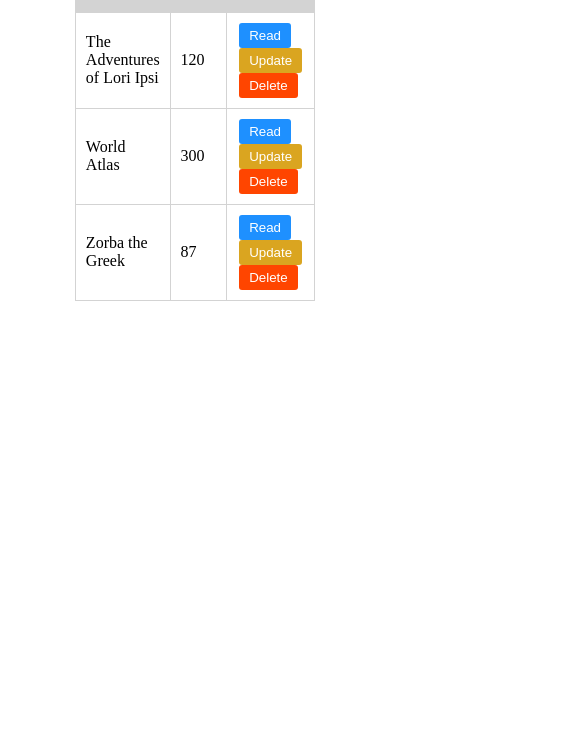
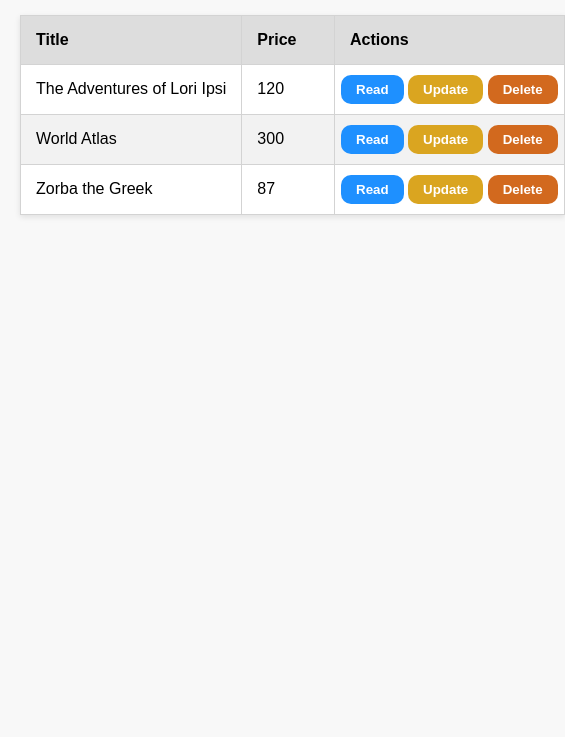
Before and after one commit to DinGolan/Book-Shop, a plain HTML site: page index.html in a window 390 px wide. Shown: the part 107-844 px from the top of the page, 565 px wide, since content can reach past the window. Drawn offline with Linux system fonts and the light colour scheme.

Commit message:
Description : - Adjusted padding and margin in "Actions" column to reduce button spacing. - Prevented text wrapping in "Title" and "Actions" cells using white-space: nowrap. - Added right padding to "Price" column for better visual spacing. - Enhanced overall table readability and responsiveness.

```diff
--- a/css/style.css
+++ b/css/style.css
@@ -2,46 +2,89 @@
 /* Exercise - Book Shop (Part 1) */
 /*********************************/
 
+/* Body */
+body {
+    background-color: #f8f8f8;
+    font-family: Arial, sans-serif;
+    margin: 0;
+    padding: 20px;
+}
+
 /* Header */
 h1 {
+    color: #333;
+    font-size: 2.5em;
+    margin-bottom: 30px;
     text-align: center;
+    text-shadow: 1px 1px 2px #ccc;
 }
 
 /* Table */
 table {
    border-collapse: collapse;
+   background-color: white;
+   box-shadow: 0 2px 6px rgba(0, 0, 0, 0.1);
    margin: auto;
    width: 60%;
 }
 
 th, td {
     border: 1px solid lightgray;
-    padding: 10px;
+    padding: 15px;
     text-align: left;
 }
 
+tr:nth-child(even) {
+    background-color: #f2f2f2;
+}
+
 th {
-    background-color: lightgray;
+    background-color: #ddd;
+    font-weight: bold;
+}
+
+td:nth-child(1), td:nth-child(3) {
+    white-space: nowrap;
+}
+
+td:nth-child(2) {
+    padding-right: 50px;
+}
+
+td.actions {
+    white-space: nowrap;
+    padding: 10px 6px;
+}
+
+td.actions button {
+    margin: 0;
+    padding: 7px 15px;
 }
 
 /* Buttons */
 button {
     border: none;
-    border-radius: 3px;
+    border-radius: 10px;
     color: white;
     cursor: pointer;
-    margin: 0 2px;
-    padding: 5px 10px;
+    font-weight: bold;
+    margin: 0 4px;
+    padding: 6px 12px;
+    transition: transform 0.1s ease;
+}
+
+button:hover {
+    transform: scale(1.05);
 }
 
 .btn-read {
-    background-color: dodgerblue;
+    background-color: #1e90ff;
 }
 
 .btn-update {
-    background-color: goldenrod;
+    background-color: #daa520;
 }
 
 .btn-delete {
-    background-color: orangered;
+    background-color: #d2691e;
 }
--- a/index.html
+++ b/index.html
@@ -28,7 +28,7 @@
             <tr>
                 <td>The Adventures of Lori Ipsi</td>
                 <td>120</td>
-                <td>
+                <td class="actions">
                     <button class="btn-read">Read</button>
                     <button class="btn-update">Update</button>
                     <button class="btn-delete">Delete</button>
@@ -37,7 +37,7 @@
             <tr>
                 <td>World Atlas</td>
                 <td>300</td>
-                <td>
+                <td class="actions">
                     <button class="btn-read">Read</button>
                     <button class="btn-update">Update</button>
                     <button class="btn-delete">Delete</button>
@@ -46,7 +46,7 @@
             <tr>
                 <td>Zorba the Greek</td>
                 <td>87</td>
-                <td>
+                <td class="actions">
                     <button class="btn-read">Read</button>
                     <button class="btn-update">Update</button>
                     <button class="btn-delete">Delete</button>
```
